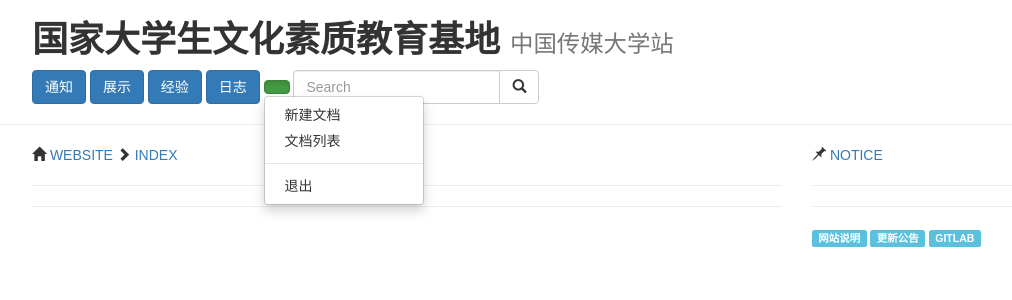
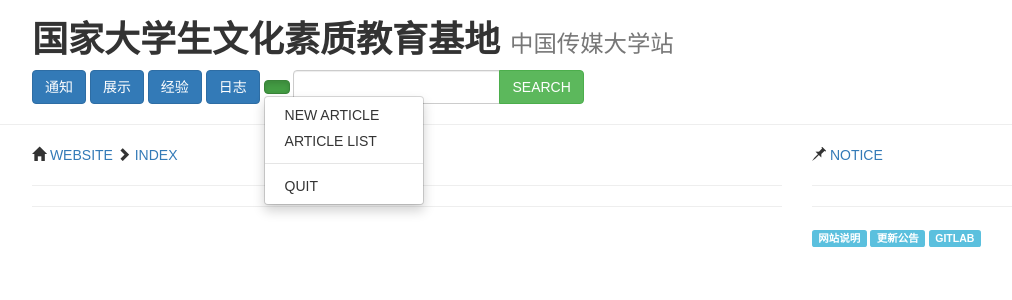
Before and after one commit to fkworld/wenhua_cuc, a Flask app: page / in a window 1280 px wide, after a click that opens the changed part. Shown: the top 300 px of the page, without its empty margins (38-1050 px from the left). Run offline with Flask 2, Linux system fonts and the light colour scheme; a user stored in the database is signed in; data that the repository does not hold is empty; some libraries are stand-ins or nearby versions.

Commit message:
修复全文搜索BUG，采用重构新的渲染函数render_template方法

```diff
--- a/forms.py
+++ b/forms.py
@@ -54,12 +54,7 @@ class LoginForm(FlaskForm):
 
 class SearchForm(FlaskForm):
     key_word = StringField(validators=[DataRequired()])
-    search = SubmitField()
+    submit = SubmitField()
 
-    def get_search_label(self):
+    def get_submit_label(self):
         return 'SEARCH'
-
-    def listen(self):
-        # 监听点击搜索的行为
-        if self.validate_on_submit(): # 点击了搜索按钮
-            self.key_word.data
--- a/modelsArticle.py
+++ b/modelsArticle.py
@@ -40,8 +40,11 @@ class Article(object):
     def get_flag_name(self):
         return self.flag
 
-    def get_flag_grade(self):
-        return self.flag is 'NOTICE'
+    def verify_tag_is_NOTICE(self):
+        return self.tag == 'NOTICE'
+
+    def verify_flag_is_ONLINE(self):
+        return self.flag == 'ONLINE'
 
     def get_create_time(self):
         return self.create_time
--- a/templates/article_list_visitor.html
+++ b/templates/article_list_visitor.html
@@ -1,6 +1,6 @@
 <div id="article">
     {% for article in article_list %}
-    {% if article.flag is 'ONLINE' %}<!-- 多重验证 -->
+    {% if article.verify_flag_is_ONLINE() %}<!-- 多重验证 -->
     <span class="glyphicon glyphicon-file"></span>
     <a href="{{ url_for('views_blueprint.get_article_by_id',article_id=article.id) }}">{{ article.title }}</a>
     <br>
--- a/templates/base.html
+++ b/templates/base.html
@@ -3,7 +3,7 @@
 {% block navbar %}
 <nav class="container">
     <h1><strong>国家大学生文化素质教育基地</strong> <small>中国传媒大学站</small></h1>
-    <form class="form-inline">
+    <form class="form-inline" method="POST">
         <div class="form-group">
             <a class="btn btn-primary" href="/article_list/NOTICE">通知</a>
             <a class="btn btn-primary" href="/article_list/SHOW">展示</a>
@@ -13,27 +13,20 @@
             <div class="btn-group">
                 <a type="button" class="btn btn-success dropdown-toggle" data-toggle="dropdown"></a>
                 <ul class="dropdown-menu" role="menu">
-                    <li><a href="/new_article">新建文档</a></li>
-                    <li><a href="/show_article_list">文档列表</a></li>
+                    <li><a href="/new_article">NEW ARTICLE</a></li>
+                    <li><a href="/show_article_list">ARTICLE LIST</a></li>
                     <li class="divider"></li>
-                    <li><a href="/logout">退出</a></li>
+                    <li><a href="/logout">QUIT</a></li>
                 </ul>
             </div>
             {% else %}
             <a class="btn btn-danger" href="/login"></a>
             {% endif %}
-            <form id='search' method="POST">
-                <div class="input-group">
-                    <input id="key_word" type="text" class="form-control" placeholder="Search">
-                    <script>
-                        // 通过script获取写入的参数 by飞哥
-                        var key_word=document.getElementById('key_word').nodeValue
-                    </script>
-                    <span class="input-group-btn">
-                        <a class="btn btn-default" type="submit" href="{{ url_for('views_blueprint.search', key_word=key_word) }}"><span class="glyphicon glyphicon-search"></span></a>
-                    </span>
-                </div>
-            </form>
+            {{ search_form.hidden_tag() }}
+            <div class="input-group">
+                {{ search_form.key_word(class="form-control") }}
+                <span class="input-group-btn">{{ search_form.submit(class="btn btn-success",value=search_form.get_submit_label()) }}</span>
+            </div>
         </div>
     </form>
 </nav>
--- a/templates/index.html
+++ b/templates/index.html
@@ -11,7 +11,7 @@
 {% for article in article_list %}
 {% if article.flag == 'ONLINE' %}
 <span class="glyphicon glyphicon-file"></span>
-<a href="{{ url_for('views_blueprint.get_article_by_id',article_id=article.id) }}">{{ article.title }}</a>
+<a href="{{ url_for('views_blueprint.get_article_by_id', article_id=article.id) }}">{{ article.title }}</a>
 <br>
 {% endif %}
 {% endfor %}
--- a/templates/login.html
+++ b/templates/login.html
@@ -39,7 +39,7 @@
             <div class="input-group">
                 <span class="input-group-addon">{{ form.remember_me() }}</span>
                 <span class="input-group-addon">{{ form.get_remember_me_label() }}</span>
-                <span class="input-group-btn">{{ form.submit(class="form-control btn btn-sucess",value=form.get_submit_label()) }}</span>
+                {{ form.submit(class="form-control btn btn-success",value=form.get_submit_label()) }}
             </div>
         </div>
     </div>
--- a/views.py
+++ b/views.py
@@ -9,16 +9,23 @@ from forms import ArticleForm,LoginForm,SearchForm
 views_blueprint = Blueprint('views_blueprint', __name__)
 
 
-@views_blueprint.route('/',methods=['GET','POST'])
+def new_render_template(template_name_or_list, **context):
+    # 重写渲染函数，在新函数中做传递search_form参数和提交判定
+    search_form = SearchForm()
+    if search_form.validate_on_submit():
+        return redirect(url_for('views_blueprint.search_by_key_word', key_word=search_form.key_word.data))
+    return render_template(template_name_or_list, **context, search_form=search_form)
+
+@views_blueprint.route('/', methods=['GET','POST'])
 def index():
     article = Article()
     article_list = article.search_all()
     article_list.reverse() # 排序
-    return render_template('index.html', article_list=article_list, page_title='INDEX')
+    return new_render_template('index.html', article_list=article_list, page_title='INDEX')
 
 @views_blueprint.app_errorhandler(404)
 def page_not_found(e):
-    return render_template('404.html'),404
+    return new_render_template('404.html'),404
 
 @views_blueprint.route('/login', methods=['GET','POST'])
 def login():
@@ -33,9 +40,9 @@ def login():
             return redirect(request.args.get('next') or url_for('views_blueprint.index'))
         else:
             flash('管理员账户登录失败，请检查账户密码是否正确！')
-    return render_template('login.html', form=login_form, page_title='ADMIN LOGIN')
+    return new_render_template('login.html', form=login_form, page_title='ADMIN LOGIN')
 
-@views_blueprint.route('/logout')
+@views_blueprint.route('/logout', methods=['GET','POST'])
 @login_required
 def logout():
     logout_user()
@@ -52,7 +59,7 @@ def new_article():
         article.new_article()
         flash('文章提交成功')
         return redirect(url_for('views_blueprint.get_article_by_id',article_id=article.id))
-    return render_template('edit_article.html', form=article_form, page_title='NEW ARTICLE')
+    return new_render_template('edit_article.html', form=article_form, page_title='NEW ARTICLE')
 
 @views_blueprint.route('/edit_article/<article_id>',methods=['GET','POST'])
 @login_required
@@ -66,7 +73,7 @@ def edit_article(article_id):
         flash('文章更新成功')
         return redirect(url_for('views_blueprint.get_article_by_id',article_id=article.id))
     article_form.object_to_form(article) # ??此行语句位置对功能实现有重大影响
-    return render_template('edit_article.html', form=article_form, page_title='EDIT ARTICLE')
+    return new_render_template('edit_article.html', form=article_form, page_title='EDIT ARTICLE')
 
 @views_blueprint.route('/delete_article/<article_id>',methods=['GET','POST'])
 @login_required
@@ -77,43 +84,43 @@ def delete_article(article_id):
     flash(message)
     return redirect(url_for('views_blueprint.show_article_list'))
 
-@views_blueprint.route('/show_article_list')
+@views_blueprint.route('/show_article_list', methods=['GET','POST'])
 @login_required
 def show_article_list():
     article = Article()
     article_list = article.search_all()
-    return render_template('article_list.html', article_list=article_list, page_title='ARTICLE LIST')
+    return new_render_template('article_list.html', article_list=article_list, page_title='ARTICLE LIST')
 
-@views_blueprint.route('/article/website_info')
+@views_blueprint.route('/article/website_info', methods=['GET','POST'])
 def website_info():
     article = Article()
     article.search_by_id(1)
-    return render_template('article.html', article=article)
+    return new_render_template('article.html', article=article)
 
-@views_blueprint.route('/article/update_info')
+@views_blueprint.route('/article/update_info', methods=['GET','POST'])
 def update_info():
     article = Article()
     article.search_by_id(2)
-    return render_template('article.html', article=article)
+    return new_render_template('article.html', article=article)
 
-@views_blueprint.route('/article/<article_id>')
+@views_blueprint.route('/article/<article_id>', methods=['GET','POST'])
 def get_article_by_id(article_id):
     article = Article()
     article.search_by_id(article_id)
-    return render_template('article.html', article=article)
+    return new_render_template('article.html', article=article)
 
-@views_blueprint.route('/article_list/<article_tag>')
+@views_blueprint.route('/article_list/<article_tag>', methods=['GET','POST'])
 def get_article_list_by_tag(article_tag):
     article = Article()
     article_list = article.search_by_tag(article_tag)
-    return render_template('article_list.html', article_list=article_list, page_title=article_tag)
+    return new_render_template('article_list.html', article_list=article_list, page_title=article_tag)
 
 @views_blueprint.route('/search/<key_word>', methods=['GET','POST'])
-def search(key_word):
+def search_by_key_word(key_word):
     article = Article()
     article_list = article.search_by_key_word(key_word)
-    return render_template('article_list.html', article_list=article_list, page_title='SEARCH:'+key_word)
+    return new_render_template('article_list.html', article_list=article_list, page_title='SEARCH:'+key_word)
 
 @views_blueprint.route('/_test',methods=['GET','POST'])
 def _test():
-    return render_template('bootstrap.html')
+    return new_render_template('bootstrap.html')
```
